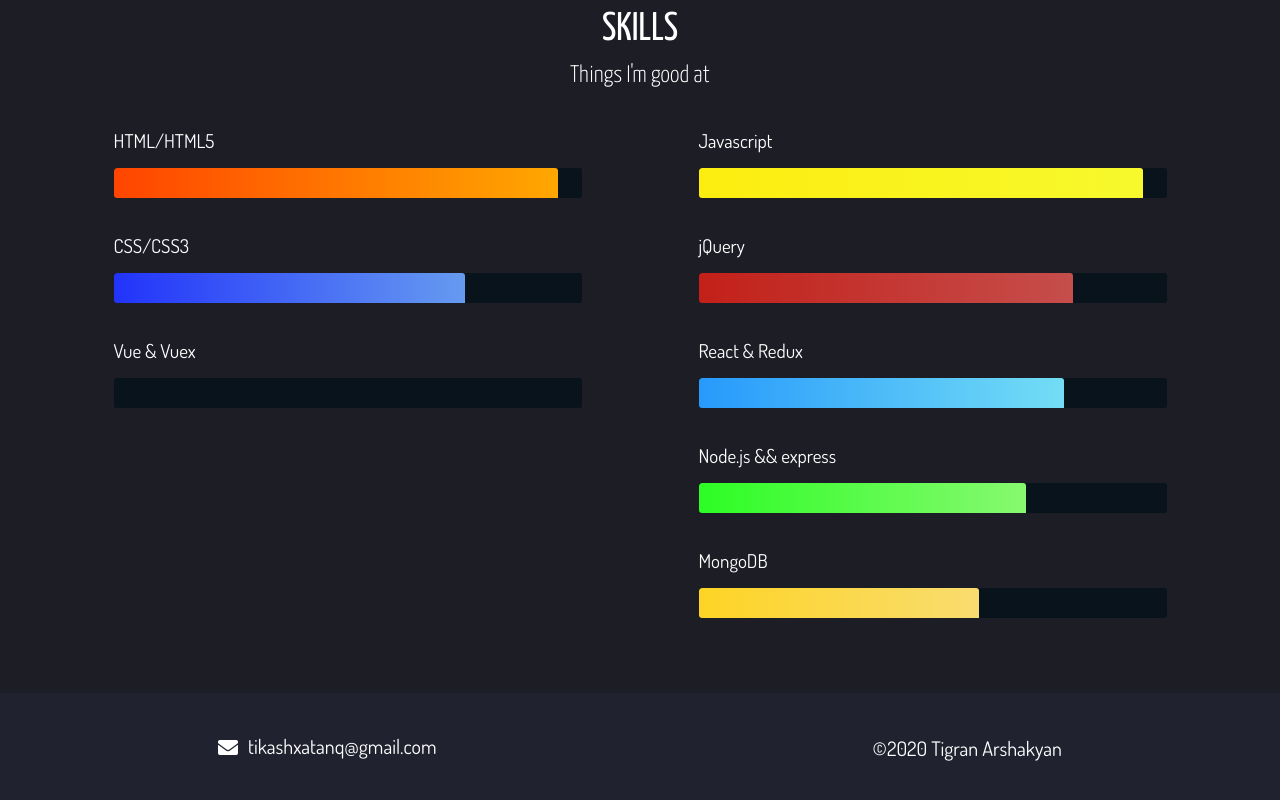
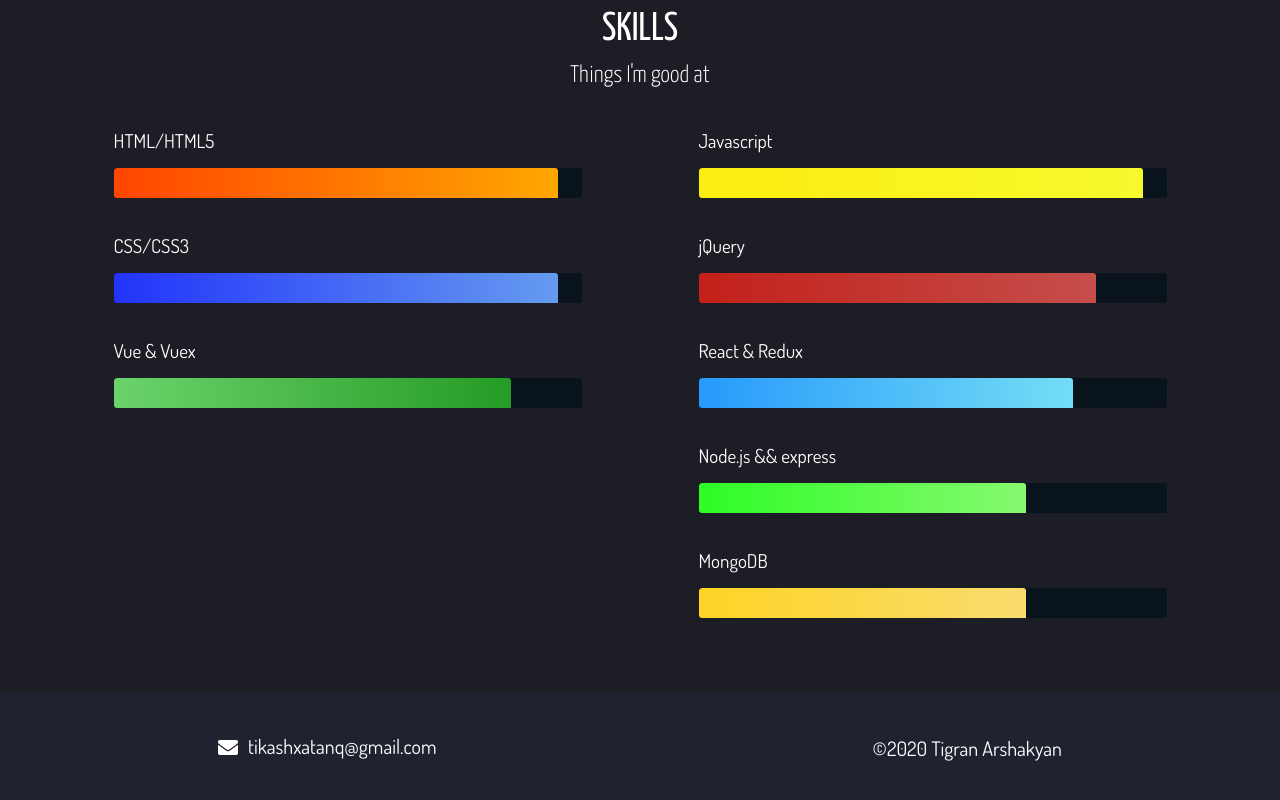
Before and after one commit to TikoA/Portfolio, a plain HTML site: page index.html in a window 1280 px wide. Shown: the part 1273-2073 px from the top of the page. Drawn offline with nearby package versions, Linux system fonts and the light colour scheme.

Commit message:
Update main.css

```diff
--- a/css/main.css
+++ b/css/main.css
@@ -389,17 +389,17 @@ canvas {
       background: -o-linear-gradient(left, orangered, #ffa700);
       background: linear-gradient(to right, orangered, #ffa700); }
     .skills__fill_type_css {
-      width: 75%;
+      width: 95%;
       background: -webkit-gradient(linear, left top, right top, color-stop(-50%, blue), color-stop(150%, skyblue));
       background: -o-linear-gradient(left, blue -50%, skyblue 150%);
       background: linear-gradient(to right, blue -50%, skyblue 150%); }
-    .skills__fill_type_php {
-      width: 80%;
+    .skills__fill_type_vue {
+      width: 85%;
       background: -webkit-gradient(linear, left top, right top, color-stop(-50%, lightgreen), color-stop(150%, green));
       background: -o-linear-gradient(left, lightgreen -50%, green 150%);
       background: linear-gradient(to right,  lightgreen -50%, green 150%); }
     .skills__fill_type_jquery {
-      width: 80%;
+      width: 85%;
       background: -webkit-gradient(linear, left top, right top, color-stop(-50%, #c10a00), color-stop(150%, #c76464));
       background: -o-linear-gradient(left, #c10a00 -50%, #c76464 150%);
       background: linear-gradient(to right, #c10a00 -50%, #c76464 150%); }
@@ -409,7 +409,7 @@ canvas {
       background: -o-linear-gradient(left, #ffe700 -50%, #f4ff3c 150%);
       background: linear-gradient(to right, #ffe700 -50%, #f4ff3c 150%); }
     .skills__fill_type_react {
-      width: 78%;
+      width: 80%;
       background: -webkit-gradient(linear, left top, right top, color-stop(-50%, #0078ff), color-stop(150%, #9afff2));
       background: -o-linear-gradient(left, #0078ff -50%, #9afff2 150%);
       background: linear-gradient(to right, #0078ff -50%, #9afff2 150%); }
@@ -419,7 +419,7 @@ canvas {
       background: -o-linear-gradient(left, #00ff00 -50%, #b3f794 150%);
       background: linear-gradient(to right, #00ff00 -50%, #b3f794 150%); }
     .skills__fill_type_mongo {
-      width: 60%;
+      width: 70%;
       background: -webkit-gradient(linear, left top, right top, color-stop(-50%, #ffd000), color-stop(150%, #f7e094));
       background: -o-linear-gradient(left, #ffd000 -50%, #f7e094 150%);
       background: linear-gradient(to right, #ffd000 -50%, #f7e094 150%); }
```
